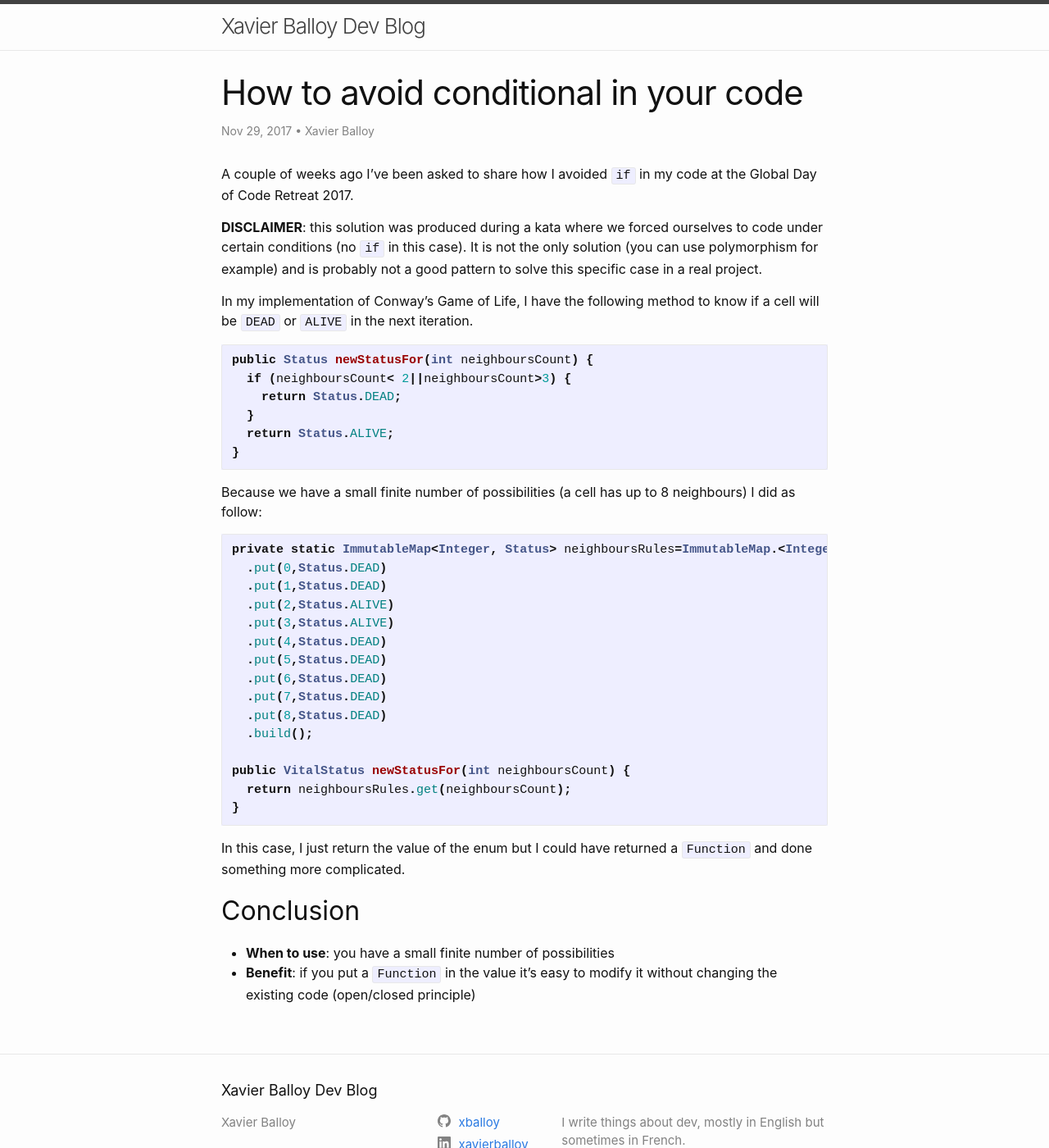
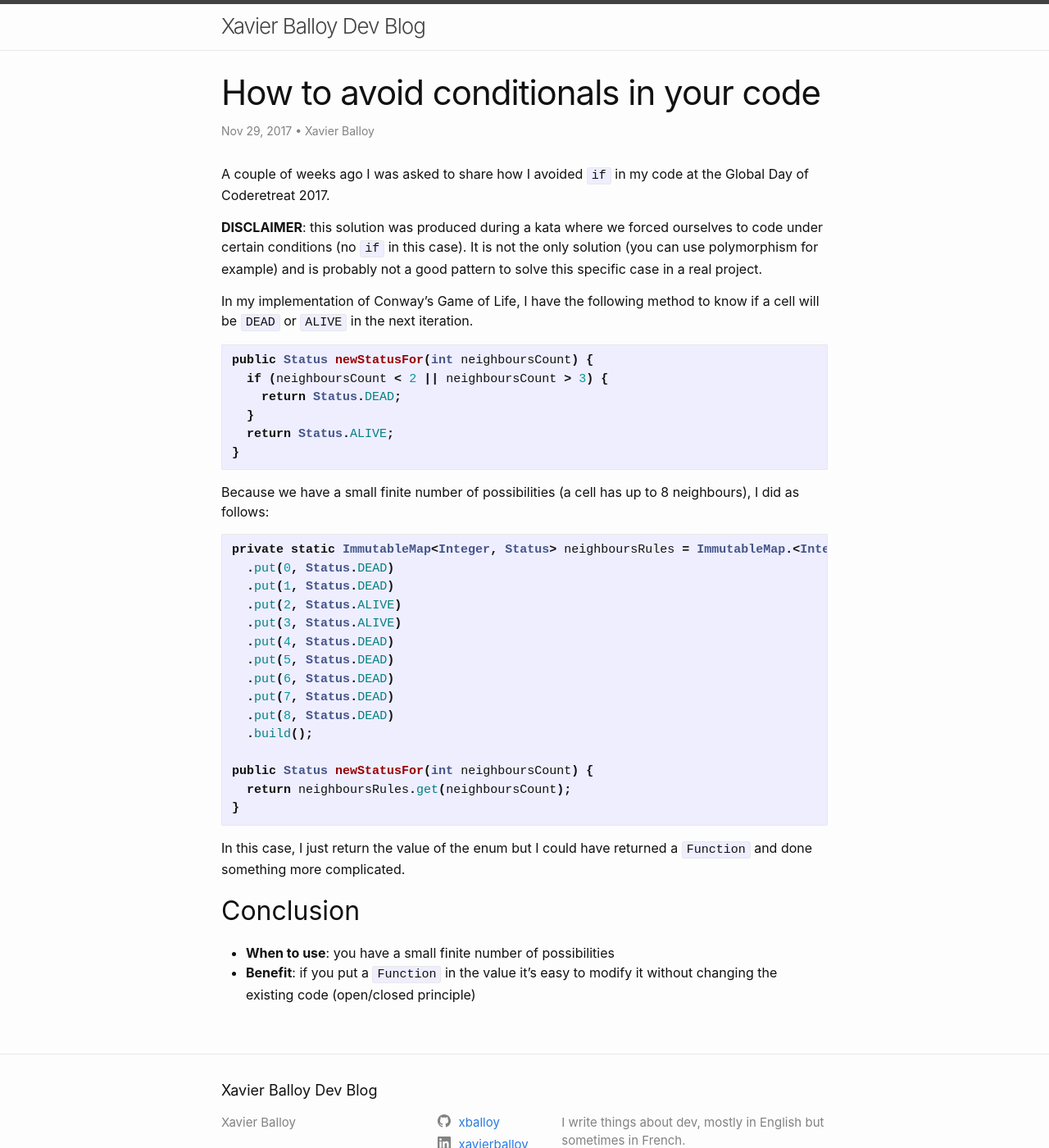
Before and after one commit to xballoy/xballoy.github.io, a Jekyll site: the page built from _posts/2017-11-29-how-to-avoid-conditional-in-your-code.md, in a window 1280 px wide and 1400 px high. Shown: the whole window at 82% size. Built offline with Jekyll 4.4.1, drawn with Linux system fonts in a browser that asks for light colours.

Commit message:
fix: "How to avoid conditionals in your code"

````diff
--- a/_posts/2017-11-29-how-to-avoid-conditional-in-your-code.md
+++ b/_posts/2017-11-29-how-to-avoid-conditional-in-your-code.md
@@ -1,15 +1,16 @@
 ---
 layout: post
-title: How to avoid conditional in your code
-description: Learn how to use a map instead of a conditional in your code with an example.
+title: How to avoid conditionals in your code
+description: Use a Map instead of if/else to handle finite conditions in Java.
 author: Xavier Balloy
 tags:
-  - code retreat
   - java
+  - clean-code
+  - refactoring
   - kata
 ---
-A couple of weeks ago I’ve been asked to share how I avoided `if` in my code at
-the Global Day of Code Retreat 2017.
+A couple of weeks ago I was asked to share how I avoided `if` in my code at
+the Global Day of Coderetreat 2017.
 <!--more-->
 
 **DISCLAIMER**: this solution was produced during a kata where we forced
@@ -22,7 +23,7 @@ know if a cell will be `DEAD` or `ALIVE` in the next iteration.
 
 ```java
 public Status newStatusFor(int neighboursCount) {
-  if (neighboursCount< 2||neighboursCount>3) {
+  if (neighboursCount < 2 || neighboursCount > 3) {
     return Status.DEAD;
   }
   return Status.ALIVE;
@@ -30,22 +31,22 @@ public Status newStatusFor(int neighboursCount) {
 ```
 
 Because we have a small finite number of possibilities (a cell has up to 8
-neighbours) I did as follow:
+neighbours), I did as follows:
 
 ```java
-private static ImmutableMap<Integer, Status> neighboursRules=ImmutableMap.<Integer, Status>builder()
-  .put(0,Status.DEAD)
-  .put(1,Status.DEAD)
-  .put(2,Status.ALIVE)
-  .put(3,Status.ALIVE)
-  .put(4,Status.DEAD)
-  .put(5,Status.DEAD)
-  .put(6,Status.DEAD)
-  .put(7,Status.DEAD)
-  .put(8,Status.DEAD)
+private static ImmutableMap<Integer, Status> neighboursRules = ImmutableMap.<Integer, Status>builder()
+  .put(0, Status.DEAD)
+  .put(1, Status.DEAD)
+  .put(2, Status.ALIVE)
+  .put(3, Status.ALIVE)
+  .put(4, Status.DEAD)
+  .put(5, Status.DEAD)
+  .put(6, Status.DEAD)
+  .put(7, Status.DEAD)
+  .put(8, Status.DEAD)
   .build();
 
-public VitalStatus newStatusFor(int neighboursCount) {
+public Status newStatusFor(int neighboursCount) {
   return neighboursRules.get(neighboursCount);
 }
 ```
````
